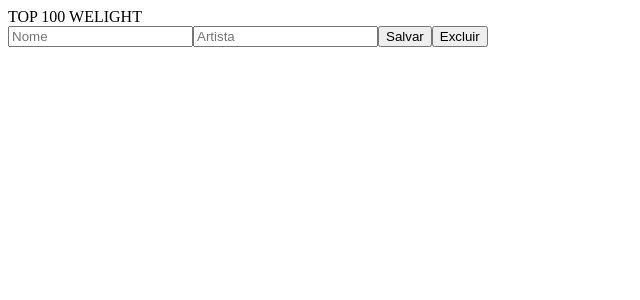
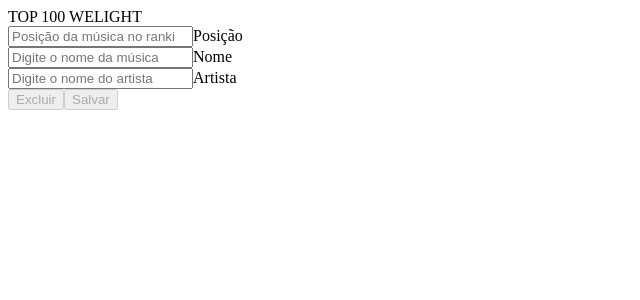
Before and after one commit to vlaux/top-songs-welight, an Angular app: page /song in a window 1280 px wide. Shown: the top 300 px of the page, without its empty margins (0-640 px from the left). Built offline with nearby package versions, Linux system fonts and the light colour scheme.

Commit message:
Passa a usar form no editor de música

```diff
--- a/src/app/song.component.html
+++ b/src/app/song.component.html
@@ -1,7 +1,19 @@
-<div *ngIf="song">
-    <span class='rank-badge'>{{song.rank}}</span>
-    <input [(ngModel)]="song.song" placeholder="Nome"/>
-    <input [(ngModel)]="song.artist" placeholder="Artista"/>
-    <button (click)="save()">Salvar</button>
-    <button (click)="delete()">Excluir</button>
+<div *ngIf="song" class="row">
+    <form (ngSubmit)="save()" #songForm="ngForm">
+        <div class="input-field">
+            <input [(ngModel)]="song.rank" placeholder="Posição da música no ranking" name="rank" id="rank" type="number" required/>
+            <label class="active" for="rank">Posição</label>
+        </div>
+        <div class="input-field">
+            <input [(ngModel)]="song.song" placeholder="Digite o nome da música" name="name" id="name" type="text" required/>
+            <label class="active" for="name">Nome</label>
+        </div>
+        <div class="input-field">
+            <input [(ngModel)]="song.artist" placeholder="Digite o nome do artista" name="artist" id="artist" type="text" required/>
+            <label class="active" for="artist">Artista</label>
+        </div>
+
+        <button type="button" (click)="delete()" [disabled]="!song.id">Excluir</button>
+        <button type="submit" [disabled]="!songForm.form.valid">Salvar</button>
+    </form>
 </div>
```
